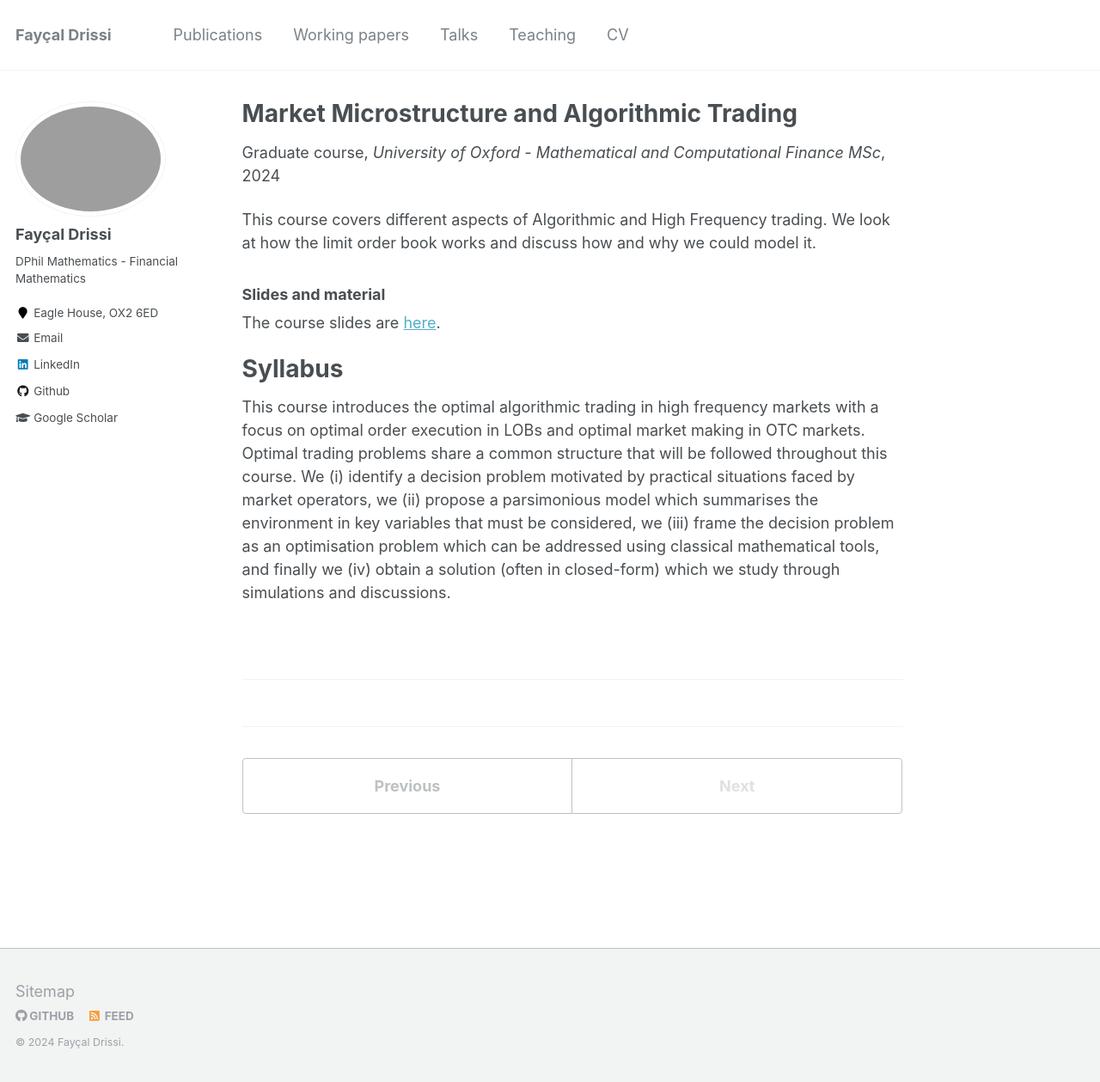
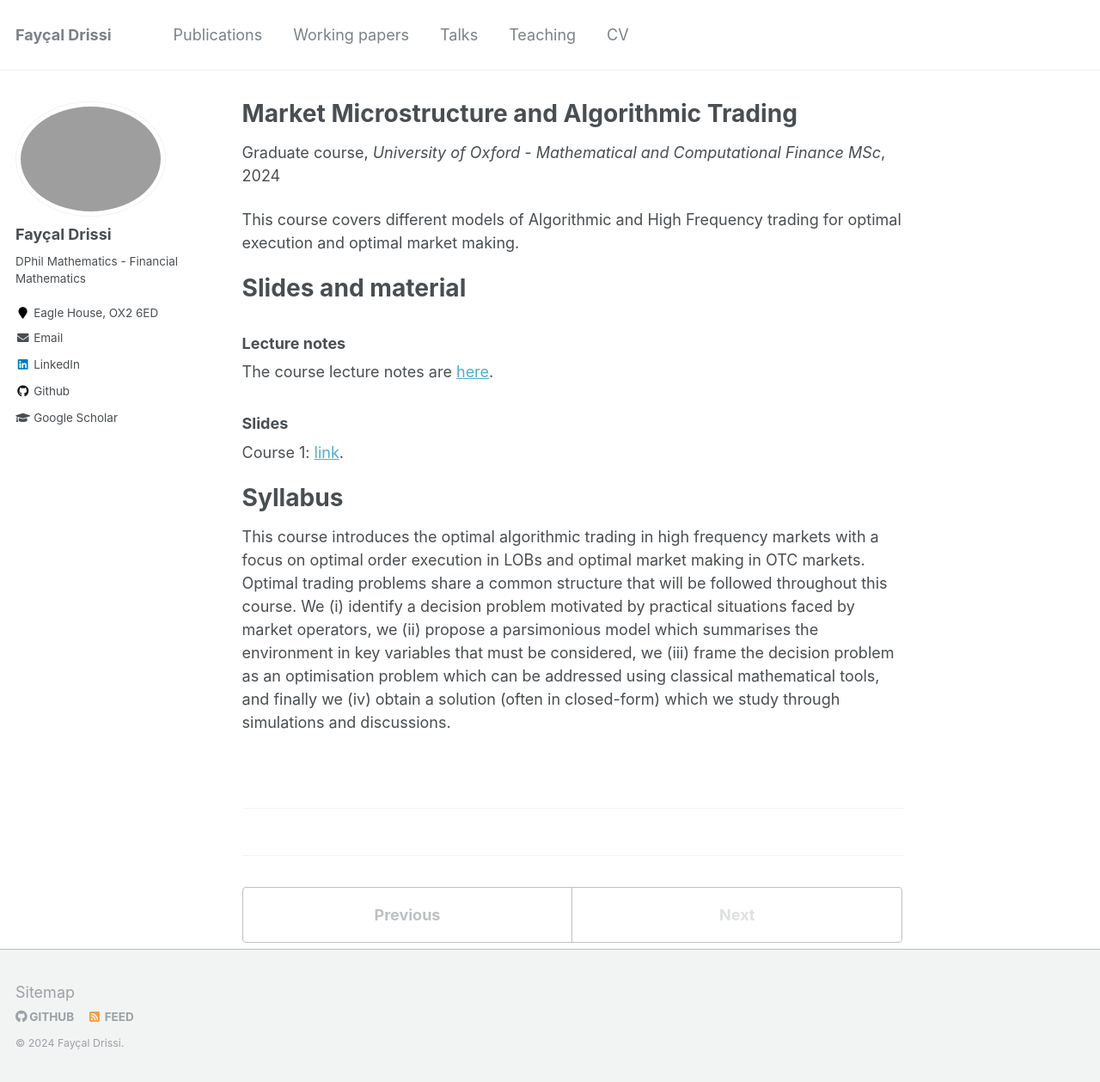
Before and after one commit to FDR0903/FDR0903.github.io, a Jekyll site: the page built from _teaching/2023_Oxford_hft.md, in a window 1280 px wide and 1259 px high. Shown: the whole window at 86% size. Built offline with Jekyll 4.4.1, drawn with Linux system fonts in a browser that asks for light colours.

Commit message:
course material

```diff
--- a/_teaching/2023_Oxford_hft.md
+++ b/_teaching/2023_Oxford_hft.md
@@ -8,10 +8,17 @@ date: 2024-02-01
 location: "Oxford, United-Kingdom"
 ---
 
-This course covers different aspects of Algorithmic and High Frequency trading. We look at how the limit order book works and discuss how and why we could model it.
+This course covers different models of Algorithmic and High Frequency trading for optimal execution and optimal market making.
 
-### Slides and material
-The course slides are [here](http://fdr0903.github.io/files/HFT_2024___Oxford___lecture_notes.pdf).
+Slides and material
+======
+
+### Lecture notes
+The course lecture notes are [here](http://fdr0903.github.io/files/HFT_2024___Oxford___lecture_notes.pdf).
+
+### Slides
+Course 1: [link](http://fdr0903.github.io/files/Slides_HFT_course1.pdf).
+
 
 Syllabus
 ======
```
Also changed, not shown: 2 other files.
